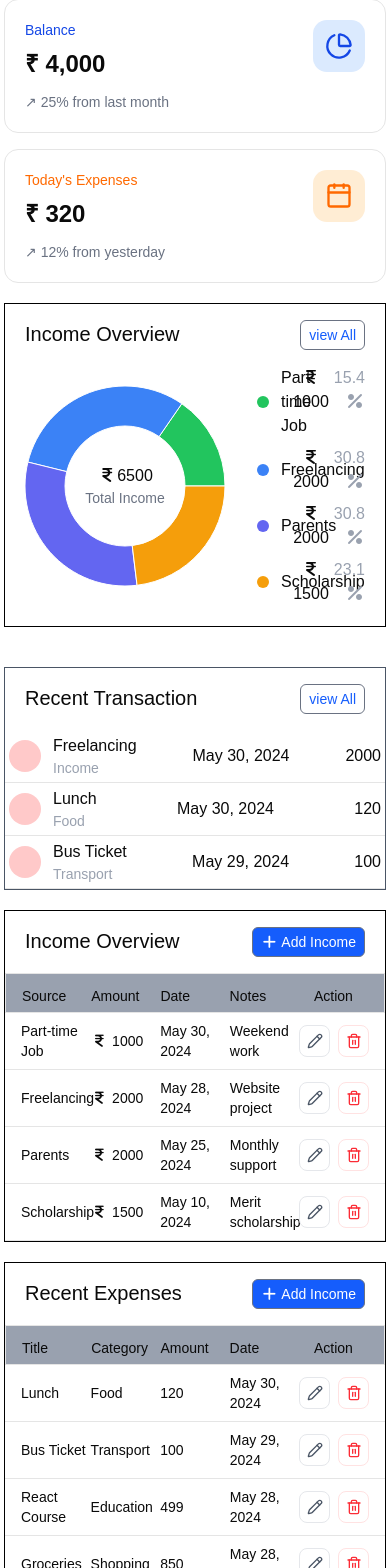
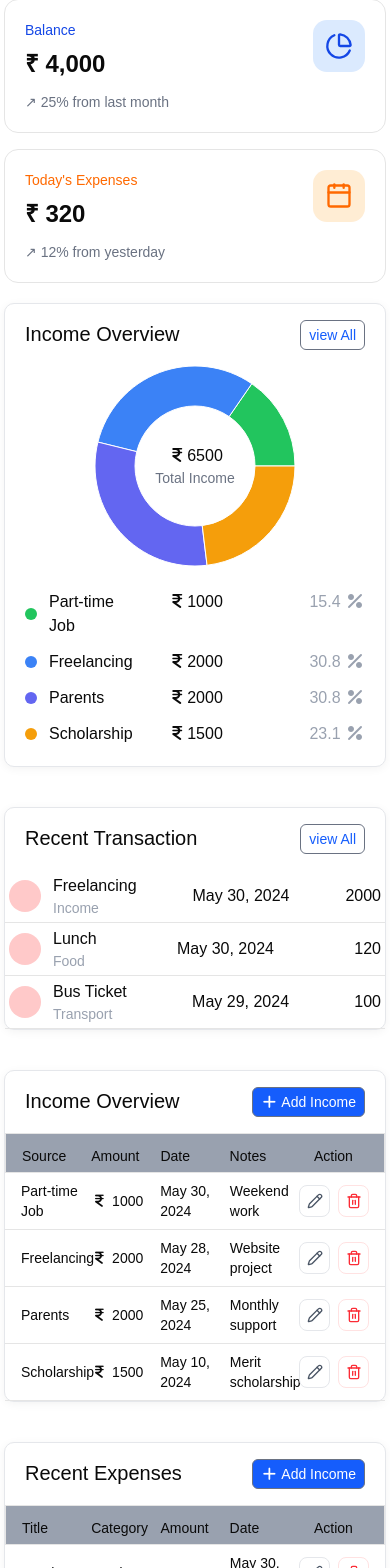
Before and after one commit to Indrajit-barui/SpendWise, a React (Vite) app: page / in a window 390 px wide. Shown: the part 377-1945 px from the top of the page. Built offline with nearby package versions, Linux system fonts and the light colour scheme.

Commit message:
add responsive Income Overview section

```diff
--- a/src/App.jsx
+++ b/src/App.jsx
@@ -11,7 +11,7 @@ const App = () => {
   const [isSidebarOpen, setSidebar] = useState(false)
 
   return (
-    <>
+    <div className="">
 
       {/* Sidebar */}
       <Sidebar
@@ -36,7 +36,7 @@ const App = () => {
       </div>
 
 
-    </>
+    </div>
   )
 }
 
--- a/src/components/IncomeOverview/IncomeOverview.jsx
+++ b/src/components/IncomeOverview/IncomeOverview.jsx
@@ -29,7 +29,7 @@ import { PieChart, Pie, Tooltip, Cell } from "recharts";
 const totalIncome=incomeData.reduce((total,item)=>total+item.amount,0)
 
   return (
-    <section className="  w-full border border-black mt-5 ">
+    <section className="w-full mt-5 rounded-lg border border-gray-200 bg-white shadow-[0_2px_10px_rgba(0,0,0,0.05)]">
 
       {/* header */}
       <div className="flex justify-between px-5 py-4">
@@ -39,8 +39,8 @@ const totalIncome=incomeData.reduce((total,item)=>total+item.amount,0)
         </div>
 
       {/* chart */}
-<div className="flex items-center gap-8 px-5 pb-5">
-      <div className="relative">
+<div className="flex flex-col xl:flex-row items-center gap-6 xl:gap-8 px-5 pb-5">
+      <div className="relative shrink-0">
         <PieChart width={200} height={200} >
   <Pie
     data={incomeData}
@@ -67,7 +67,7 @@ const totalIncome=incomeData.reduce((total,item)=>total+item.amount,0)
 </div>
       </div>
       {/* Income categories */}
-      <div className="space-y-2">
+      <div className="space-y-3 w-full">
         {
           incomeData.map((item)=>(
             <div key={item.name} className="grid grid-cols-3">
@@ -88,6 +88,8 @@ const totalIncome=incomeData.reduce((total,item)=>total+item.amount,0)
           ))
         }
       </div>
+
+
       </div>
     </section>
   )
--- a/src/components/Recent Expenses/RecentExpenses.jsx
+++ b/src/components/Recent Expenses/RecentExpenses.jsx
@@ -41,7 +41,7 @@ const RecentExpenses = () => {
   },
 ];
   return (
-    <section className="w-full border border-black">
+     <section className="w-full mt-5 rounded-lg border border-gray-200 bg-white shadow-[0_2px_10px_rgba(0,0,0,0.05)]">
         {/* header */}
         <div className="flex justify-between px-5 py-4">
         <p className="font-medium text-xl">Recent Expenses</p>
--- a/src/components/RecentIncome/ReacentIncome.jsx
+++ b/src/components/RecentIncome/ReacentIncome.jsx
@@ -33,7 +33,7 @@ const ReacentIncome = () => {
   },
 ];
   return (
-    <section className="w-full border border-black">
+     <section className="w-full mt-5 rounded-lg border border-gray-200 bg-white shadow-[0_2px_10px_rgba(0,0,0,0.05)]">
         {/* header */}
  <div className="flex justify-between px-5 py-4">
         <p className="font-medium text-xl">Income Overview</p>
--- a/src/components/RecentTransaction/ReacentTransaction.jsx
+++ b/src/components/RecentTransaction/ReacentTransaction.jsx
@@ -39,7 +39,7 @@ const ReacentTransaction = () => {
   },
 ];
   return (
-    <section className="w-full border border-gray-600 mt-5">
+     <section className="w-full mt-5 rounded-lg border border-gray-200 bg-white shadow-[0_2px_10px_rgba(0,0,0,0.05)]">
         {/* header */}
         <div className="flex justify-between px-5 py-4">
         <p className="font-medium text-xl">Recent Transaction</p>
```
